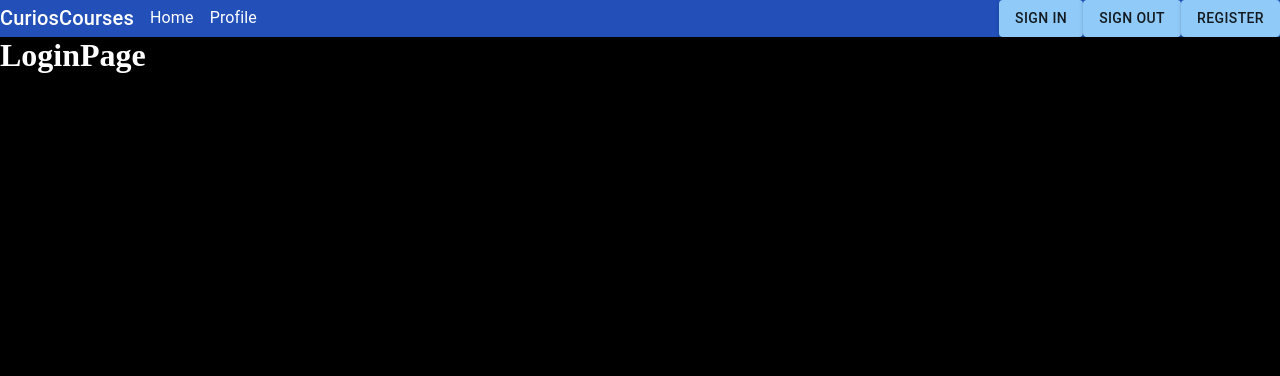
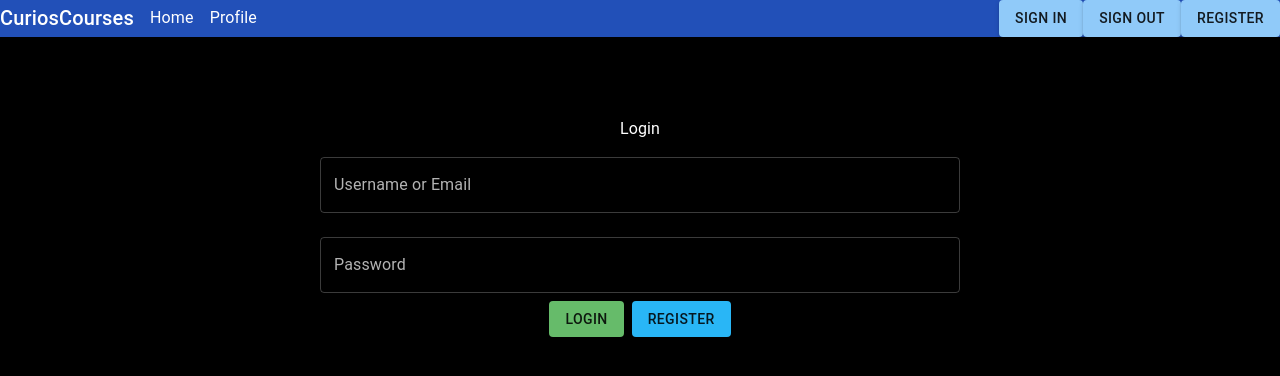
Before and after one commit to SaraYaraghtala/e-learning, a Next.js app: page /login in a window 1280 px wide. Shown: the top 376 px of the page. Built offline with nearby package versions, Linux system fonts and the light colour scheme.

Commit message:
create page for login and add style for this component

```diff
--- /dev/null
+++ b/app/login/login.module.scss
@@ -0,0 +1,7 @@
+.login {
+    display: block;
+    max-width: 40rem;
+    margin: auto;
+    text-align: center;
+    padding-top: 5rem;
+}
--- a/app/login/page.tsx
+++ b/app/login/page.tsx
@@ -1,9 +1,103 @@
-import React from 'react';
+"use client";
+
+import TextField from "@mui/material/TextField";
+import Button from "@mui/material/Button";
+import Typography from "@mui/material/Typography";
+import { type } from "os";
+import React, { useState, useEffect } from "react";
+import scss from "./login.module.scss";
+
+type UserData = {
+  authToken: string;
+  userName: string;
+  isLoggedIn: boolean;
+};
 
 const LoginPage = () => {
-    return (
-        <h1> LoginPage</h1>
-    );
+  const [identifier, setIdentifier] = useState("");
+  const [password, setPassword] = useState("");
+  const [loginError, setLoginError] = useState("");
+  const [userData, setUserData] = useState<UserData | null>(null);
+
+  const handleLogin = async (e: any) => {
+    e.preventDefault();
+    try {
+        console.log({identifier, password})
+      const response = await fetch("http://localhost:1337/api/auth/local", {
+        method: "POST",
+        headers: {
+          "Content-type": "application/json",
+        },
+        body: JSON.stringify({ identifier, password }),
+      });
+      const data = await response.json();
+      if (response.ok) {
+        const userData = {
+          authToken: data.jwt,
+          userName: data.user.username,
+          isLoggedIn: data.user.confirmed,
+        };
+        setUserData(userData);
+        console.log(userData);
+      } else {
+        setLoginError(data.message[0].message[0].message);
+      }
+    } catch (error) {
+      console.error("Login error:", error);
+      setLoginError("an error occurred during login .please try again ");
+    }
+  };
+  const handleSignOut = () => {
+    setUserData(null);
+    console.log(userData);
+  };
+
+  return (
+    <div className={scss.login}>
+      <Typography>Login</Typography>
+      {!userData?.isLoggedIn && (
+        <form onSubmit={handleLogin}>
+          <TextField
+            label="Username or Email"
+            variant="outlined"
+            onChange={(e) => setIdentifier(e.target.value)}
+            fullWidth
+            margin="normal"
+          />
+          <TextField
+            label="Password"
+            variant="outlined"
+            type="password"
+            onChange={(e) => setPassword(e.target.value)}
+            fullWidth
+            margin="normal"
+          />
+          {loginError && <Typography style={{ color: "red" }}>{loginError}</Typography>}
+          <Button
+            type="submit"
+            variant="contained"
+            color="success"
+            onClick={handleLogin}
+            style={{ marginRight: "0.5rem" }}
+          >
+            Login
+          </Button>
+          <Button variant="contained" color={"info"} href={"/register"}>
+            Register
+          </Button>
+        </form>
+      )}
+      {userData?.isLoggedIn && (
+        <div>
+          <p>logged in as:{userData.userName}</p>
+          <p>Is logged in :{userData.isLoggedIn ? "Yes" : "No"}</p>
+          <Button variant="contained" color={"error"} onClick={handleSignOut}>
+            sign out
+          </Button>
+        </div>
+      )}
+    </div>
+  );
 };
 
 export default LoginPage;
```
Also changed, not shown: app/api/user.ts (added, +20 -0 lines).
